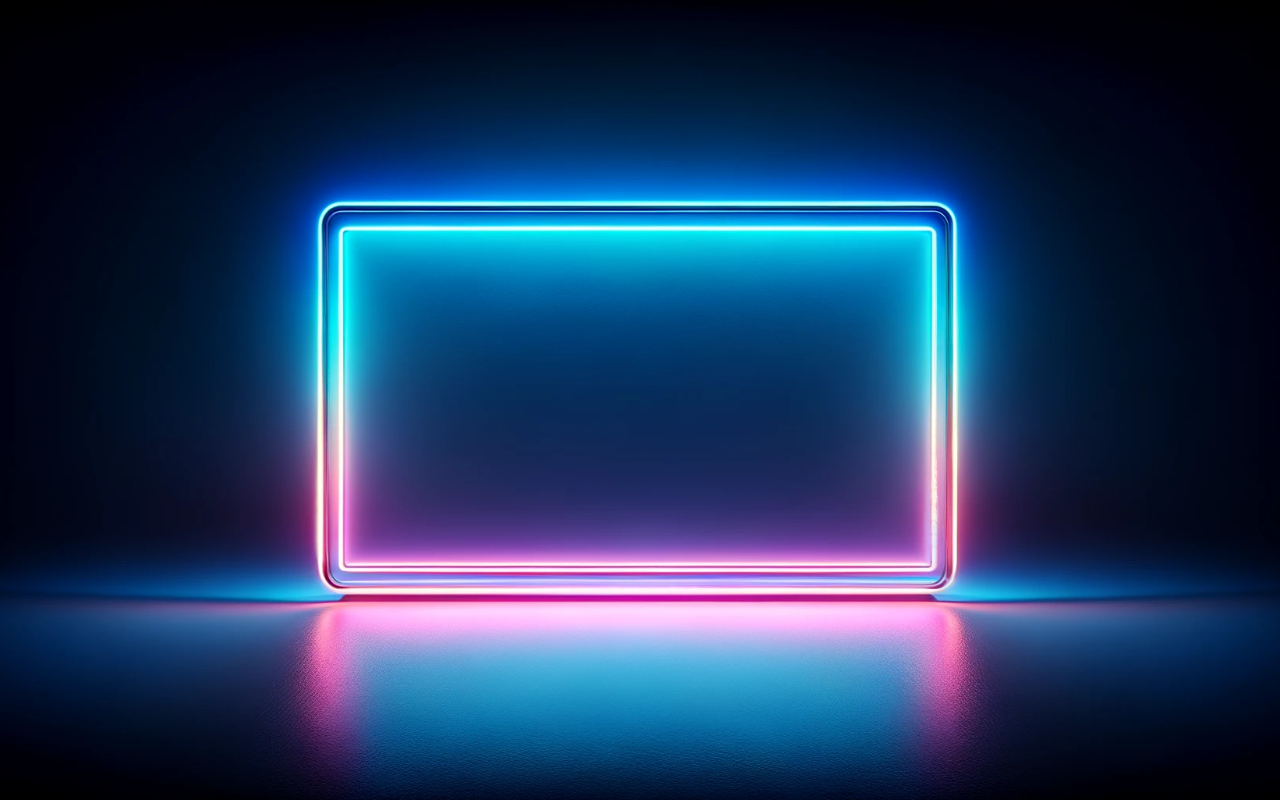
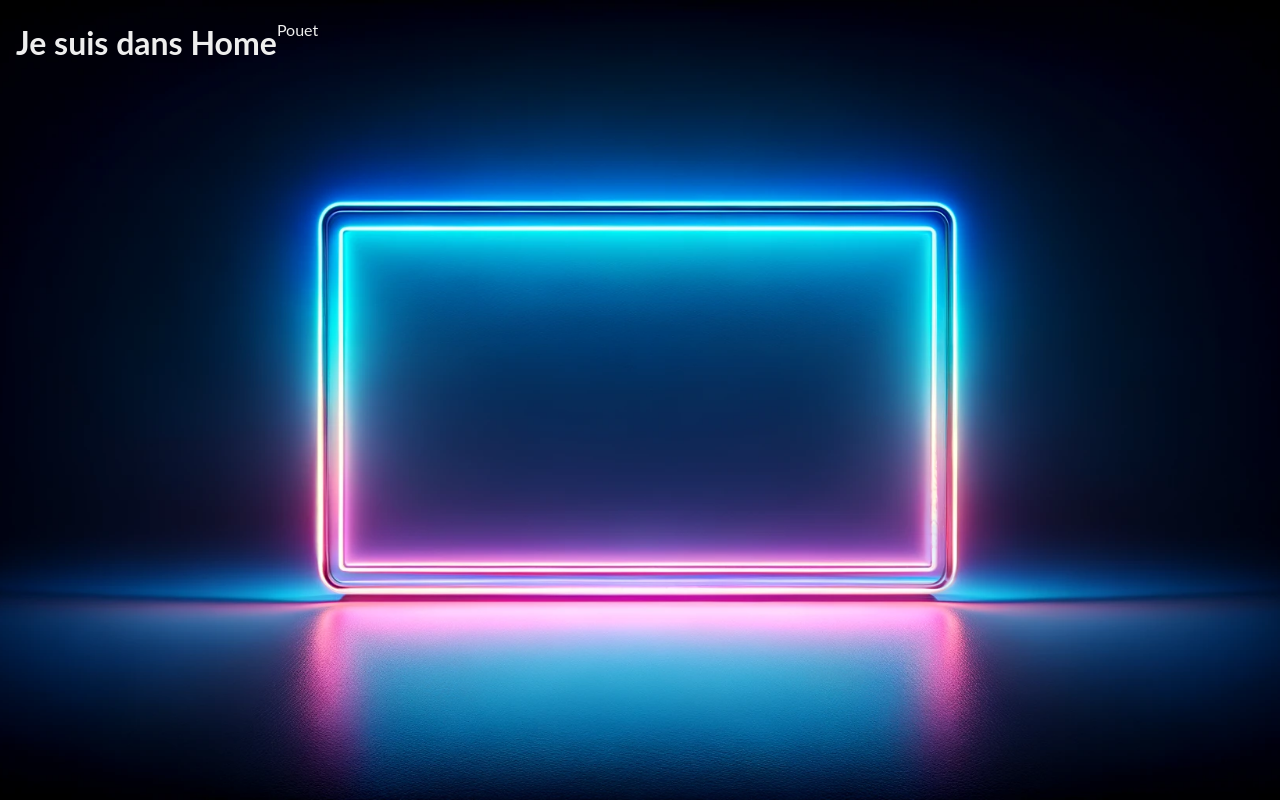
Before and after one commit to Koraltaron/superSelf, a React (Vite) app in the folder client/: page / in a window 1280 px wide. Built offline with nearby package versions, Linux system fonts and the light colour scheme.

Commit message:
Creating the HomePage.tsx component page and its related CSS file in style folder

```diff
--- a/client/src/App.tsx
+++ b/client/src/App.tsx
@@ -1,7 +1,12 @@
 import "./App.css";
+import HomePage from "./pages/HomePage";
 
 function App() {
-  return <></>;
+  return (
+    <>
+      <HomePage />
+    </>
+  );
 }
 
 export default App;
--- /dev/null
+++ b/client/src/pages/HomePage.tsx
@@ -0,0 +1,10 @@
+function HomePage() {
+  return (
+    <>
+      <h1>Je suis dans Home</h1>
+      <p>Pouet</p>
+    </>
+  );
+}
+
+export default HomePage;
```
Also changed, not shown: client/src/style/homepage.css (added).
